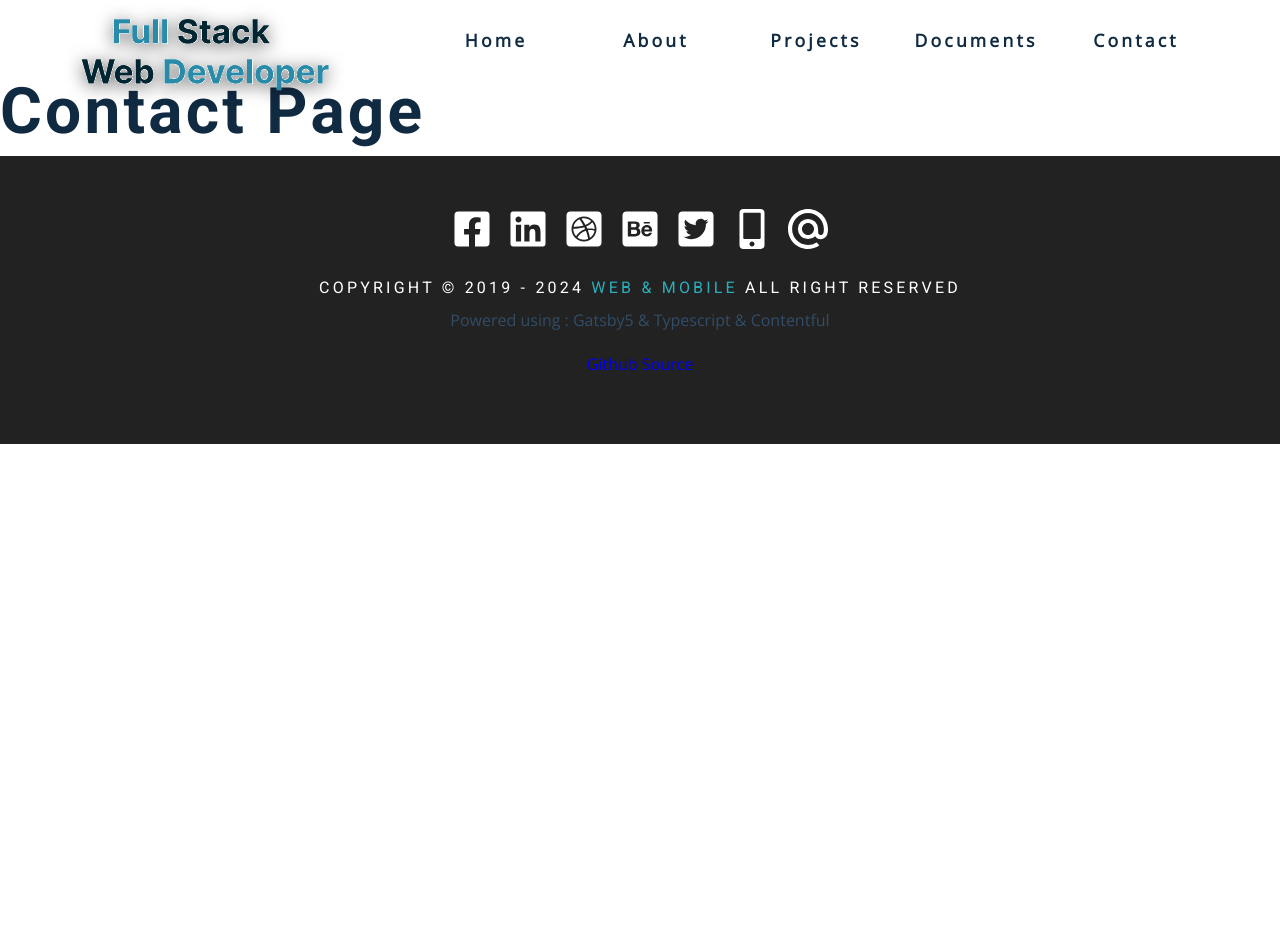
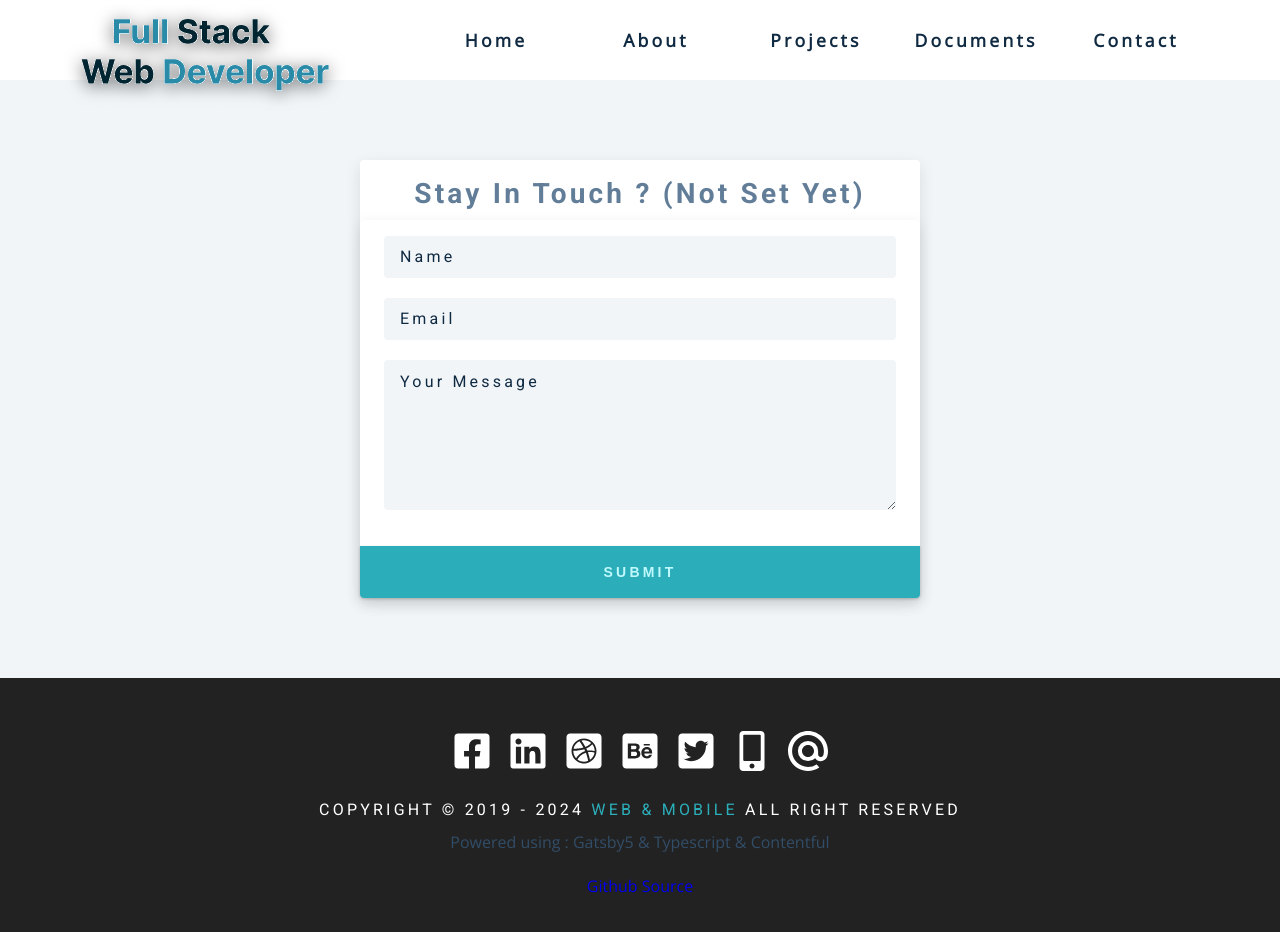
Before and after one commit to danielOuattara/daniel-gastby-ts-contentful-portfolio, a Gatsby site: page /contact in a window 1280 px wide. Before the commit the page ends 800 px from the top, so only its background shows below. Built offline with nearby package versions, Linux system fonts and the light colour scheme; Gatsby itself is replaced by a stand-in of ours.

Commit message:
contact page

```diff
--- a/src/pages/contact.tsx
+++ b/src/pages/contact.tsx
@@ -3,9 +3,49 @@ import type { HeadFC, PageProps } from "gatsby";
 
 export default function ContactPage(props: PageProps) {
   return (
-    <main>
-      <h1>Contact Page</h1>
-    </main>
+    <section className="contact-page">
+      <article className="contact-form">
+        <h3>stay in touch ? (Not Set Yet)</h3>
+        <form
+          className="form contact-form"
+          action="https://formspree.io/f/mdorpabo"
+          method="POST"
+        >
+          <div className="form-group">
+            <label htmlFor="name">
+              <input
+                type="text"
+                name="name"
+                id="name"
+                placeholder="name"
+                className="form-control"
+              />
+            </label>
+            <label htmlFor="email">
+              <input
+                type="email"
+                name="email"
+                id="email"
+                placeholder="email"
+                className="form-control"
+              />
+            </label>
+            <label htmlFor="message">
+              <textarea
+                name="message"
+                id="message"
+                rows={7}
+                className="form-control"
+                placeholder="your message"
+              ></textarea>
+            </label>
+          </div>
+          <button type="submit" className="submit-btn btn">
+            submit
+          </button>
+        </form>
+      </article>
+    </section>
   );
 }
 
```
